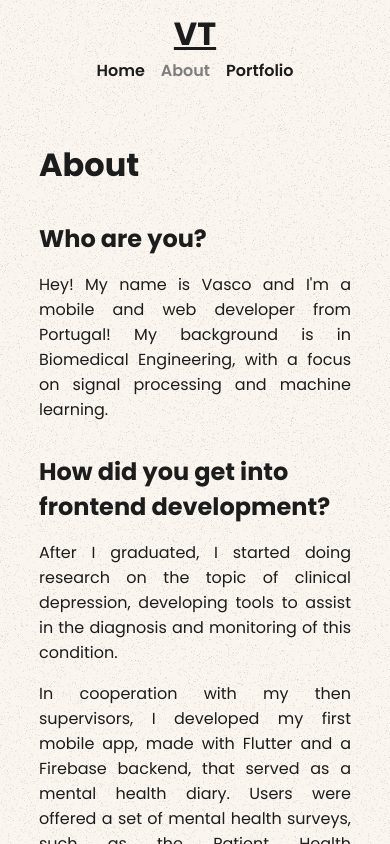
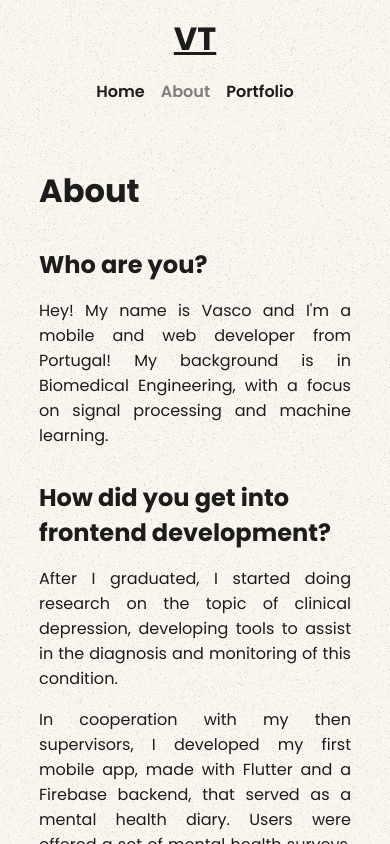
Before and after one commit to vteodorodev/website, a Next.js app: page /about in a window 390 px wide. Shown: the top 844 px of the page. Built offline with nearby package versions, Linux system fonts and the light colour scheme.

Commit message:
made font responsive

```diff
--- a/app/globals.css
+++ b/app/globals.css
@@ -5,11 +5,11 @@
   --gray: #7e7e7e;
   --gray-light: #e4e4e4;
   --red: #b30000;
-  --font-size-sm: 0.75rem;
-  --font-size-base: 1rem;
-  --font-size-md: 1.25rem;
-  --font-size-lg: 1.5rem;
-  --font-size-xl: 2.5rem;
+  --font-size-sm: clamp(0.75rem, 0.662rem + 0.3756vw, 1rem);
+  --font-size-base: clamp(1rem, 0.912rem + 0.3756vw, 1.25rem);
+  --font-size-md: clamp(1.25rem, 1.162rem + 0.3756vw, 1.5rem);
+  --font-size-lg: clamp(1.5rem, 1.3239rem + 0.7512vw, 2rem);
+  --font-size-xl: clamp(2.5rem, 2.2359rem + 1.1268vw, 3.25rem);
 }
 
 body {
@@ -18,6 +18,7 @@ body {
   font-family: "Poppins", sans-serif;
   -webkit-font-smoothing: antialiased;
   -moz-osx-font-smoothing: grayscale;
+  font-size: var(--font-size-base);
 }
 
 * {
@@ -48,14 +49,15 @@ main {
   display: flex;
   flex-direction: column;
   align-items: center;
-  padding: 10px 0;
+  padding: 15px 0;
+  gap: 1rem;
 }
 
 @media only screen and (min-width: 768px) {
   .header {
     flex-direction: row;
     justify-content: space-between;
-    padding: 10px 20px;
+    padding: 2rem 2.5rem;
   }
 }
 
@@ -94,7 +96,7 @@ main {
 
 @media only screen and (min-width: 768px) {
   .page-content {
-    margin-top: 6rem;
+    margin-top: 5rem;
   }
 }
 
```
